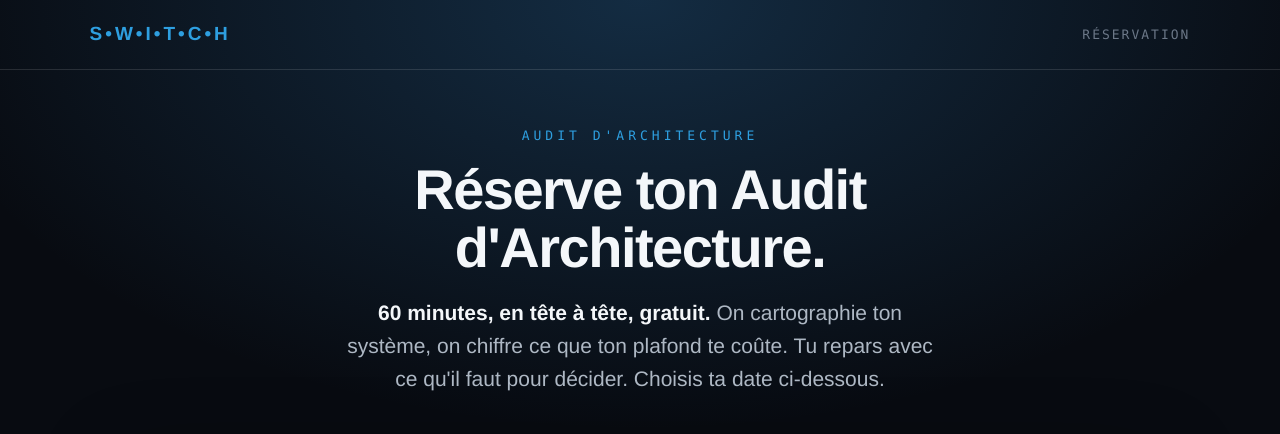
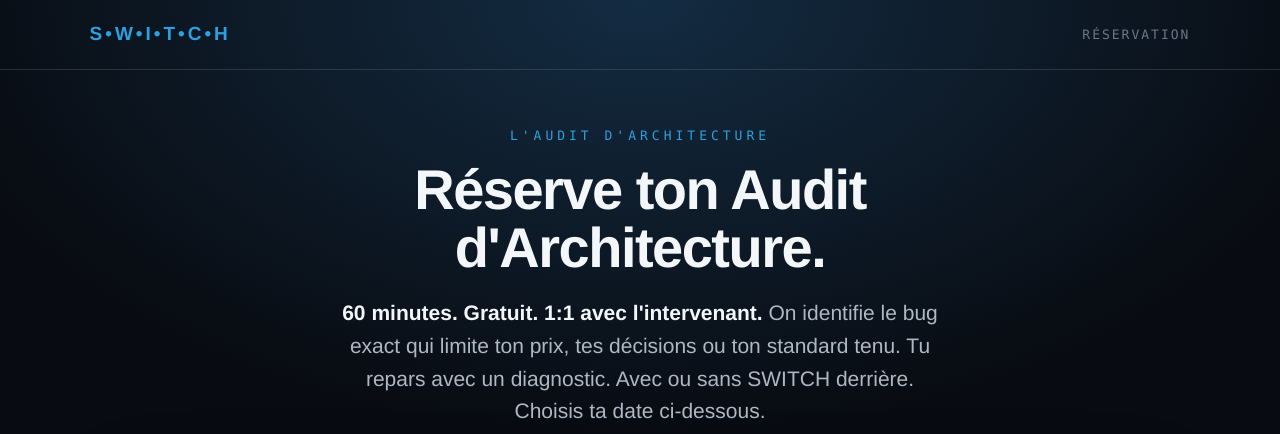
Before and after one commit to s1dupuis-spec/switch-landing, a plain HTML site: page reservation.html in a window 1280 px wide. Shown: the top 434 px of the page. Drawn offline with Linux system fonts and the light colour scheme; grey boxes are pictures that could not be loaded; a script that the page names is missing.

Commit message:
Réservation : copy alignée mot pour mot sur la landing (bug exact, diagnostic, avec ou sans SWITCH)

```diff
--- a/reservation.html
+++ b/reservation.html
@@ -4,7 +4,7 @@
 <meta charset="utf-8">
 <meta name="viewport" content="width=device-width, initial-scale=1">
 <title>SWITCH · Réserve ton Audit d'Architecture</title>
-<meta name="description" content="Réserve ton Audit d'Architecture SWITCH. 60 minutes, en tête à tête, gratuit. On cartographie ton système et on chiffre ce que ton plafond te coûte.">
+<meta name="description" content="Réserve ton Audit d'Architecture SWITCH. 60 minutes. Gratuit. On identifie le bug exact qui limite ton prix, tes décisions ou ton standard tenu. Tu repars avec un diagnostic.">
 <meta name="robots" content="noindex">
 <style>
   *{ margin:0; padding:0; box-sizing:border-box; }
@@ -67,9 +67,9 @@
 
 <main>
   <div class="head">
-    <div class="eyebrow">Audit d'Architecture</div>
+    <div class="eyebrow">L'Audit d'Architecture</div>
     <h1>Réserve ton Audit d'Architecture.</h1>
-    <p class="lede"><b>60 minutes, en tête à tête, gratuit.</b> On cartographie ton système, on chiffre ce que ton plafond te coûte. Tu repars avec ce qu'il faut pour décider. Choisis ta date ci-dessous.</p>
+    <p class="lede"><b>60 minutes. Gratuit. 1:1 avec l'intervenant.</b> On identifie le bug exact qui limite ton prix, tes décisions ou ton standard tenu. Tu repars avec un diagnostic. Avec ou sans SWITCH derrière. Choisis ta date ci-dessous.</p>
   </div>
 
   <div class="booking">
```
Also changed, not shown: reservation_ghl.html (+2 -2 lines).
